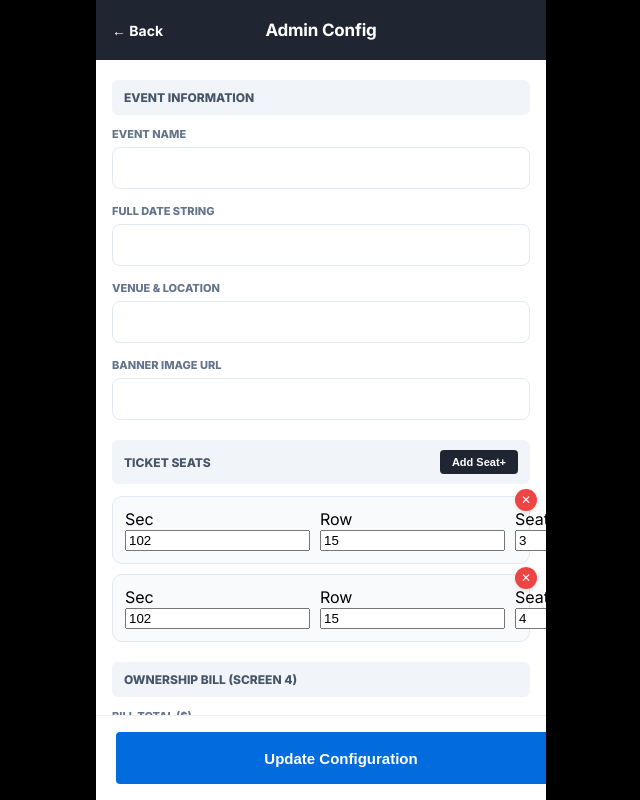
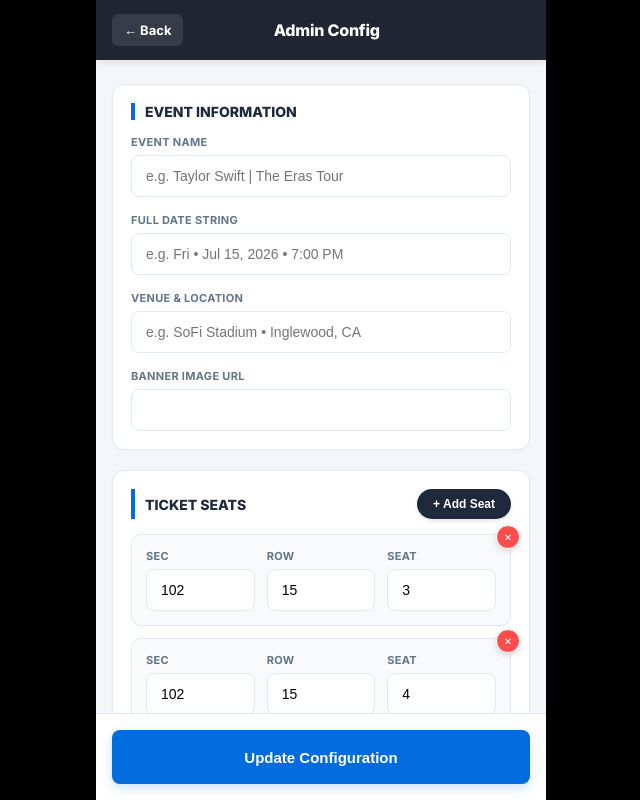
Before and after one commit to Rukkydennis/Ticketmaster.com, a plain HTML site: page admin.html in a window 1280 px wide. Shown: the whole page, without its empty margins (319-959 px from the left). Drawn offline with Linux system fonts and the light colour scheme.

Commit message:
Add files via upload

```diff
--- a/admin.html
+++ b/admin.html
@@ -11,10 +11,10 @@
         :root {
             --tm-blue: #026cdf;
             --tm-dark-blue: #0158b8;
-            --tm-text: #262626;
-            --tm-gray: #757575;
-            --tm-border: #e0e0e0;
-            --tm-header-bg: #1f2632;
+            --tm-bg-gray: #f4f6f9;
+            --tm-border: #e2e8f0;
+            --tm-text-main: #1e293b;
+            --tm-text-muted: #64748b;
         }
 
         html,
@@ -25,6 +25,7 @@
             overflow: hidden;
             background-color: #000;
             font-family: 'Inter', sans-serif;
+            color: var(--tm-text-main);
         }
 
         .app-container {
@@ -38,11 +39,12 @@
             position: relative;
             background: #fff;
             overflow: hidden;
+            box-shadow: 0 0 40px rgba(0, 0, 0, 0.5);
         }
 
         /* HEADER */
         .tm-header {
-            background: var(--tm-header-bg);
+            background: #1f2632;
             color: #fff;
             padding: 0 16px;
             display: flex;
@@ -51,152 +53,192 @@
             z-index: 1000;
             height: 60px;
             flex-shrink: 0;
+            box-shadow: 0 2px 10px rgba(0, 0, 0, 0.1);
         }
 
         .back-btn {
-            background: none;
+            background: rgba(255, 255, 255, 0.1);
             border: none;
             color: #fff;
             text-decoration: none;
-            font-size: 14px;
+            font-size: 13px;
             font-weight: 700;
-            width: 60px;
+            padding: 8px 12px;
+            border-radius: 6px;
             display: flex;
             align-items: center;
+            gap: 5px;
         }
 
         .header-title {
-            font-weight: 700;
-            font-size: 17px;
+            font-weight: 800;
+            font-size: 16px;
             letter-spacing: -0.2px;
+            flex: 1;
             text-align: center;
-            flex: 1;
+            margin-right: 60px;
         }
 
-        .header-spacer {
-            width: 60px;
-        }
-
-        /* CONTENT */
+        /* SCREENS - APP FEEL */
         .content-scroll {
-            flex: 1;
+            position: absolute;
+            top: 60px;
+            bottom: 86px;
+            /* Precise height of the footer */
+            left: 0;
+            right: 0;
             overflow-y: auto;
-            padding: 20px 16px;
+            padding: 24px 16px;
+            background: var(--tm-bg-gray);
             -webkit-overflow-scrolling: touch;
         }
 
-        .section-title {
-            background: #f1f5f9;
-            padding: 10px 12px;
-            font-weight: 800;
-            font-size: 12px;
-            text-transform: uppercase;
-            color: #475569;
-            border-radius: 6px;
-            margin: 20px 0 12px;
+        .config-card {
+            background: #fff;
+            border-radius: 12px;
+            padding: 18px;
+            margin-bottom: 20px;
+            border: 1px solid var(--tm-border);
+            box-shadow: 0 2px 4px rgba(0, 0, 0, 0.02);
+        }
+
+        .section-header {
             display: flex;
             justify-content: space-between;
             align-items: center;
+            margin-bottom: 15px;
+            border-left: 4px solid var(--tm-blue);
+            padding-left: 10px;
         }
 
-        .section-title:first-child {
-            margin-top: 0;
+        .section-header h2 {
+            font-size: 14px;
+            font-weight: 800;
+            text-transform: uppercase;
+            color: var(--tm-text-main);
+            margin: 0;
         }
 
         .form-row {
-            margin-bottom: 15px;
+            margin-bottom: 16px;
+        }
+
+        .form-row:last-child {
+            margin-bottom: 0;
         }
 
         .form-row label {
             display: block;
             font-size: 11px;
-            font-weight: 800;
+            font-weight: 700;
             text-transform: uppercase;
             margin-bottom: 6px;
-            color: #64748b;
+            color: var(--tm-text-muted);
+            letter-spacing: 0.3px;
         }
 
         .form-row input {
             width: 100%;
-            padding: 12px;
-            border: 1.5px solid #e2e8f0;
+            padding: 12px 14px;
+            border: 1.5px solid var(--tm-border);
             border-radius: 8px;
             font-size: 14px;
             box-sizing: border-box;
+            background: #fff;
+            transition: all 0.2s;
         }
 
         .form-row input:focus {
             border-color: var(--tm-blue);
             outline: none;
+            box-shadow: 0 0 0 3px rgba(2, 108, 223, 0.08);
         }
 
-        .seat-item {
+        #seatsContainer {
+            display: flex;
+            flex-direction: column;
+            gap: 12px;
+        }
+
+        .seat-entry {
             background: #f8fafc;
-            border: 1px solid #e2e8f0;
+            border: 1px solid var(--tm-border);
             border-radius: 10px;
-            padding: 12px;
-            margin-bottom: 10px;
+            padding: 14px;
             position: relative;
+            transition: transform 0.1s;
         }
 
         .seat-grid {
             display: grid;
-            grid-template-columns: repeat(3, 1fr);
-            gap: 10px;
+            grid-template-columns: 1fr 1fr 1fr;
+            gap: 12px;
+        }
+
+        .seat-grid .form-row {
+            margin-bottom: 0;
         }
 
         .btn-remove {
             position: absolute;
-            top: -8px;
-            right: -8px;
-            background: #ef4444;
+            top: -10px;
+            right: -10px;
+            background: #ff4d4d;
             color: white;
-            border: none;
-            width: 22px;
-            height: 22px;
+            border: 1.5px solid #fff;
+            width: 24px;
+            height: 24px;
             border-radius: 50%;
             display: flex;
             align-items: center;
             justify-content: center;
+            font-size: 10px;
+            cursor: pointer;
+            box-shadow: 0 2px 6px rgba(0, 0, 0, 0.15);
+            z-index: 5;
+        }
+
+        .btn-add-seat {
+            background: #1e293b;
+            color: white;
+            border: none;
+            padding: 8px 16px;
+            border-radius: 20px;
             font-size: 12px;
+            font-weight: 700;
             cursor: pointer;
             box-shadow: 0 2px 4px rgba(0, 0, 0, 0.1);
         }
 
-        .btn-add-seat {
-            background: #1f2632;
-            color: white;
-            border: none;
-            padding: 6px 12px;
-            border-radius: 4px;
-            font-size: 11px;
-            font-weight: 700;
-            cursor: pointer;
-        }
-
         /* FOOTER */
         .fixed-footer {
+            position: absolute;
+            bottom: 0;
+            left: 0;
             width: 100%;
-            padding: 16px 20px calc(16px + env(safe-area-inset-top));
+            padding: 16px;
+            padding-bottom: calc(16px + env(safe-area-inset-bottom));
             background: #fff;
-            border-top: 1px solid #eee;
+            border-top: 1px solid var(--tm-border);
             display: flex;
             gap: 12px;
             flex-shrink: 0;
             z-index: 1100;
+            box-sizing: border-box;
         }
 
         .btn-save {
             flex: 1;
-            height: 52px;
+            height: 54px;
             background: var(--tm-blue);
             color: white;
             border: none;
-            border-radius: 4px;
-            font-weight: 700;
+            border-radius: 8px;
+            font-weight: 800;
             font-size: 15px;
             cursor: pointer;
-            transition: 0.1s;
+            transition: 0.2s;
+            box-shadow: 0 4px 12px rgba(2, 108, 223, 0.2);
         }
 
         .btn-save:active {
@@ -212,35 +254,46 @@
         <header class="tm-header">
             <a href="index.html" class="back-btn">← Back</a>
             <div class="header-title">Admin Config</div>
-            <div class="header-spacer"></div>
         </header>
 
         <div class="content-scroll">
-            <div class="section-title">Event Information</div>
+            <!-- EVENT INFO CARD -->
+            <div class="config-card">
+                <div class="section-header">
+                    <h2>Event Information</h2>
+                </div>
                 <div class="form-row">
                     <label>Event Name</label>
-                <input type="text" id="eventName">
+                    <input type="text" id="eventName" placeholder="e.g. Taylor Swift | The Eras Tour">
                 </div>
                 <div class="form-row">
                     <label>Full Date String</label>
-                <input type="text" id="eventDate">
+                    <input type="text" id="eventDate" placeholder="e.g. Fri • Jul 15, 2026 • 7:00 PM">
                 </div>
                 <div class="form-row">
                     <label>Venue & Location</label>
-                <input type="text" id="venue">
+                    <input type="text" id="venue" placeholder="e.g. SoFi Stadium • Inglewood, CA">
                 </div>
                 <div class="form-row">
                     <label>Banner Image URL</label>
                     <input type="text" id="imageUrl">
                 </div>
+            </div>
 
-            <div class="section-title">
-                <span>Ticket Seats</span>
-                <button class="btn-add-seat" onclick="addSeat()">Add Seat+</button>
+            <!-- SEATS CARD -->
+            <div class="config-card">
+                <div class="section-header">
+                    <h2>Ticket Seats</h2>
+                    <button class="btn-add-seat" onclick="addSeat()">+ Add Seat</button>
                 </div>
                 <div id="seatsContainer"></div>
+            </div>
 
-            <div class="section-title">Ownership Bill (Screen 4)</div>
+            <!-- BILL 1 CARD -->
+            <div class="config-card">
+                <div class="section-header">
+                    <h2>Ownership Bill (Screen 4)</h2>
+                </div>
                 <div class="form-row">
                     <label>Bill Total ($)</label>
                     <input type="text" id="bill1Total">
@@ -249,8 +302,13 @@
                     <label>Invoice ID Prefix</label>
                     <input type="text" id="bill1ID">
                 </div>
+            </div>
 
-            <div class="section-title">Venue Claim Fee (Screen 6)</div>
+            <!-- BILL 2 CARD -->
+            <div class="config-card">
+                <div class="section-header">
+                    <h2>Venue Claim Fee (Screen 6)</h2>
+                </div>
                 <div class="form-row">
                     <label>Fee Total ($)</label>
                     <input type="text" id="bill2Total">
@@ -259,8 +317,9 @@
                     <label>Invoice ID Prefix</label>
                     <input type="text" id="bill2ID">
                 </div>
+            </div>
 
-            <div style="height: 20px;"></div>
+            <div style="height: 30px;"></div>
         </div>
 
         <div class="fixed-footer">
@@ -274,14 +333,14 @@
         function addSeat(sec = '102', row = '15', seat = '') {
             seatCount++;
             const div = document.createElement('div');
-            div.className = 'seat-item';
+            div.className = 'seat-entry';
             div.id = 'seat_group_' + seatCount;
             div.innerHTML = `
             <button class="btn-remove" onclick="removeSeat('${div.id}')">✕</button>
             <div class="seat-grid">
-                <div><label>Sec</label><input type="text" class="s-sec" value="${sec}"></div>
-                <div><label>Row</label><input type="text" class="s-row" value="${row}"></div>
-                <div><label>Seat</label><input type="text" class="s-num" value="${seat || seatCount}"></div>
+                <div class="form-row"><label>Sec</label><input type="text" class="s-sec" value="${sec}"></div>
+                <div class="form-row"><label>Row</label><input type="text" class="s-row" value="${row}"></div>
+                <div class="form-row"><label>Seat</label><input type="text" class="s-num" value="${seat || seatCount}"></div>
             </div>
         `;
             document.getElementById('seatsContainer').appendChild(div);
@@ -293,7 +352,7 @@
 
         function saveAdminData() {
             const seats = [];
-            document.querySelectorAll('.seat-item').forEach(item => {
+            document.querySelectorAll('.seat-entry').forEach(item => {
                 seats.push({
                     sec: item.querySelector('.s-sec').value,
                     row: item.querySelector('.s-row').value,
```
Lines whose indentation alone changed are shown as unchanged.
